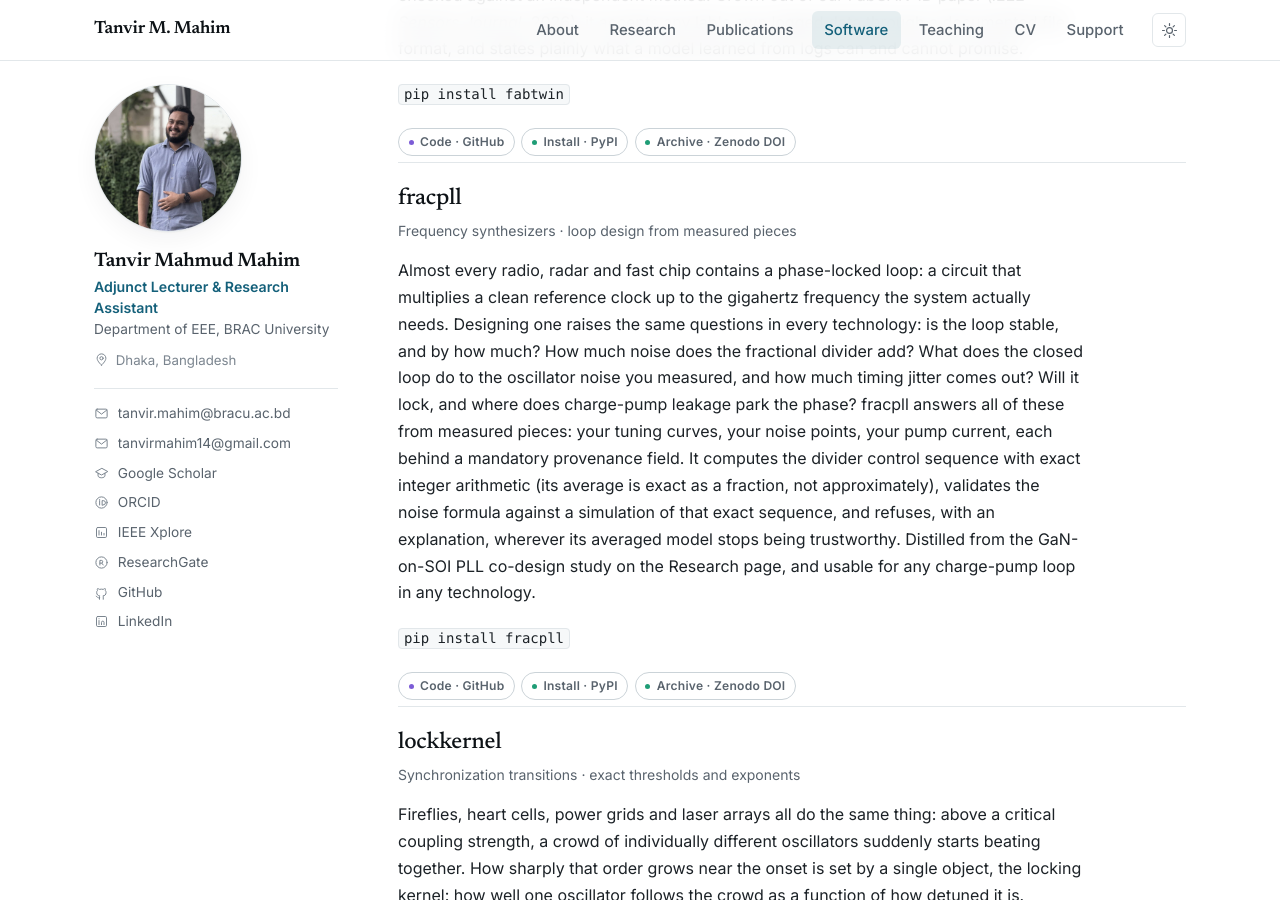
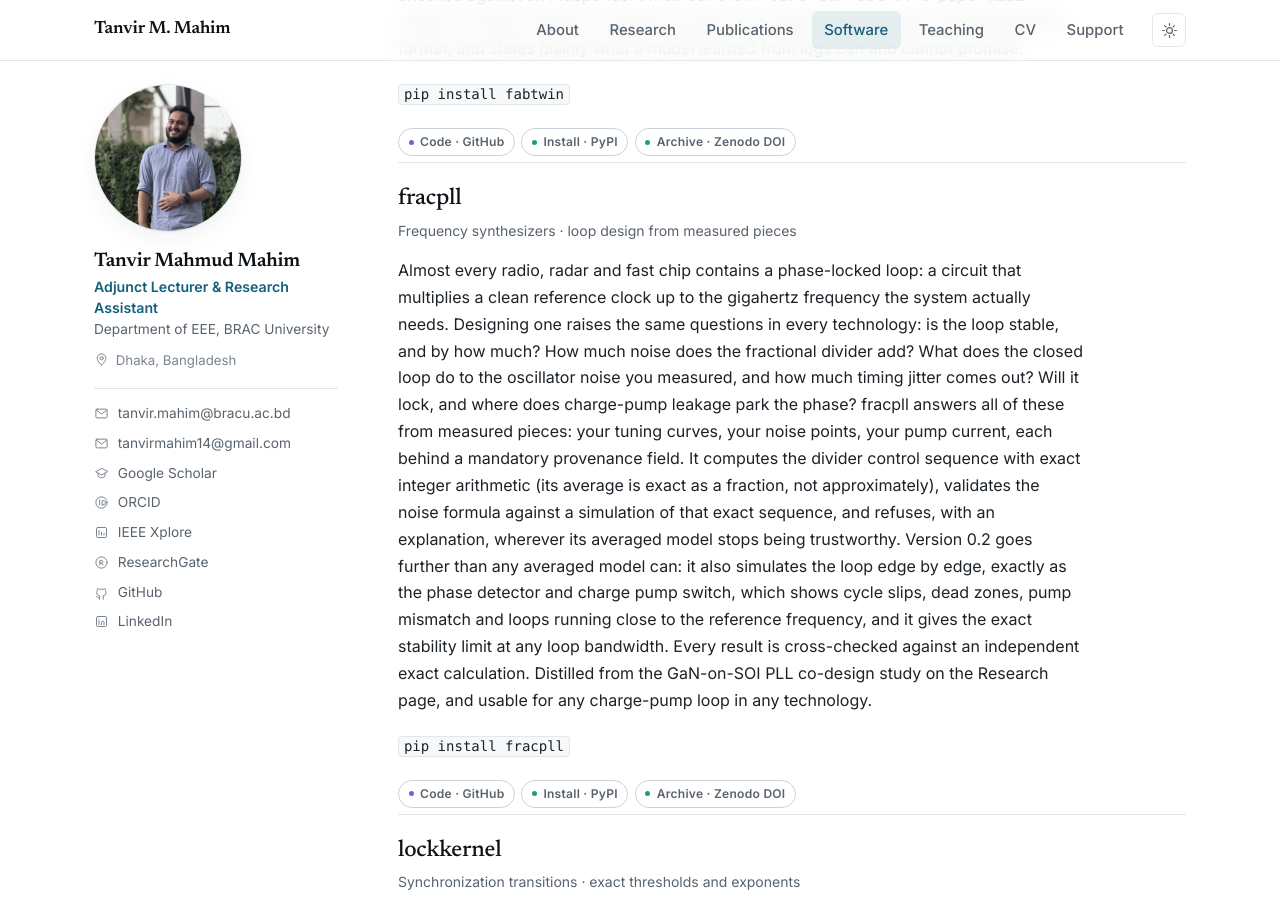
Before and after one commit to Tanvir-Mahmud-Mahim/Tanvir-Mahmud-Mahim.github.io, a Jekyll site: the page built from software.md, in a window 1280 px wide and 900 px high, scrolled down 4228 px. Built offline with Jekyll 4.4.1, drawn with Linux system fonts in a browser that asks for light colours.

Commit message:
Update site

```diff
--- a/software.md
+++ b/software.md
@@ -121,7 +121,7 @@ Every package now also carries a laboratory layer: before a measurement is taken
 <section class="project">
 <h3>fracpll</h3>
 <p class="project-meta">Frequency synthesizers · loop design from measured pieces</p>
-<p>Almost every radio, radar and fast chip contains a phase-locked loop: a circuit that multiplies a clean reference clock up to the gigahertz frequency the system actually needs. Designing one raises the same questions in every technology: is the loop stable, and by how much? How much noise does the fractional divider add? What does the closed loop do to the oscillator noise you measured, and how much timing jitter comes out? Will it lock, and where does charge-pump leakage park the phase? fracpll answers all of these from measured pieces: your tuning curves, your noise points, your pump current, each behind a mandatory provenance field. It computes the divider control sequence with exact integer arithmetic (its average is exact as a fraction, not approximately), validates the noise formula against a simulation of that exact sequence, and refuses, with an explanation, wherever its averaged model stops being trustworthy. Distilled from the GaN-on-SOI PLL co-design study on the Research page, and usable for any charge-pump loop in any technology.</p>
+<p>Almost every radio, radar and fast chip contains a phase-locked loop: a circuit that multiplies a clean reference clock up to the gigahertz frequency the system actually needs. Designing one raises the same questions in every technology: is the loop stable, and by how much? How much noise does the fractional divider add? What does the closed loop do to the oscillator noise you measured, and how much timing jitter comes out? Will it lock, and where does charge-pump leakage park the phase? fracpll answers all of these from measured pieces: your tuning curves, your noise points, your pump current, each behind a mandatory provenance field. It computes the divider control sequence with exact integer arithmetic (its average is exact as a fraction, not approximately), validates the noise formula against a simulation of that exact sequence, and refuses, with an explanation, wherever its averaged model stops being trustworthy. Version 0.2 goes further than any averaged model can: it also simulates the loop edge by edge, exactly as the phase detector and charge pump switch, which shows cycle slips, dead zones, pump mismatch and loops running close to the reference frequency, and it gives the exact stability limit at any loop bandwidth. Every result is cross-checked against an independent exact calculation. Distilled from the GaN-on-SOI PLL co-design study on the Research page, and usable for any charge-pump loop in any technology.</p>
 <p><code>pip install fracpll</code></p>
 <ul class="pub-actions">
 <li><a class="chip chip-code" href="https://github.com/TaN-MM-Org/fracpll" rel="noopener">Code · GitHub</a></li>
```
